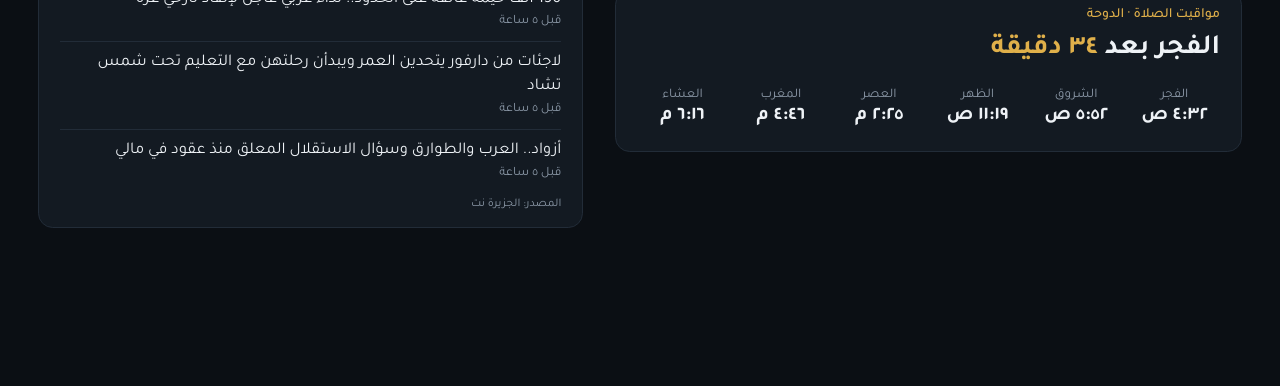
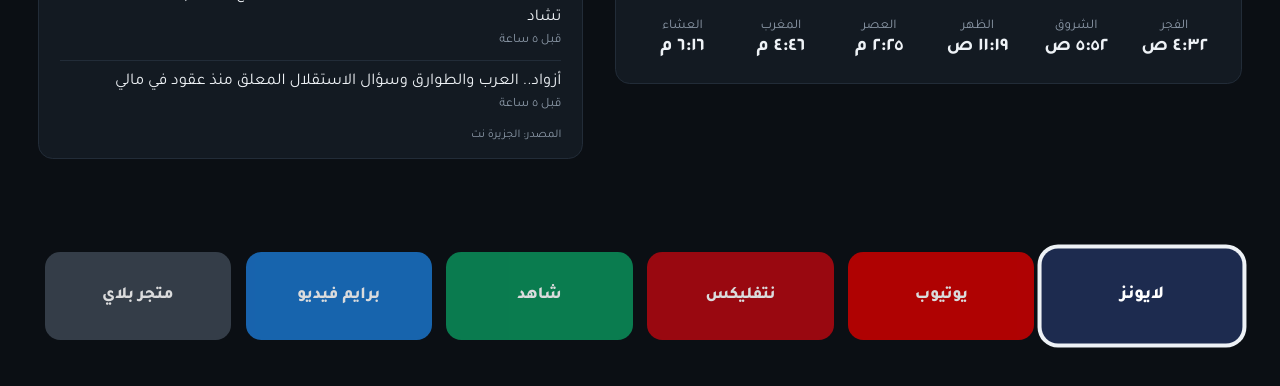
Before and after one commit to hammadashour80-ops/my-tv, a plain HTML site: page index.html in a window 1280 px wide. Shown: the part 410-796 px from the top of the page. Drawn offline with Linux system fonts and the light colour scheme.

Commit message:
An apps bar: LionzTV, YouTube, Netflix, Shahid, Prime Video, Play Store, moved through with the remote's arrows
Inside the coming app window.TVApp.open(package) starts one; in a browser an intent: link is tried.

Co-Authored-By: Claude Opus 5.5 <noreply@anthropic.com>

```diff
--- a/index.html
+++ b/index.html
@@ -13,7 +13,7 @@
   * { box-sizing: border-box; margin: 0; padding: 0; }
   html, body { height: 100%; background: var(--bg); color: var(--text); font-family: 'Tajawal', system-ui, sans-serif; overflow: hidden; }
   body { font-size: clamp(14px, 1.15vw, 26px); }
-  #wrap { height: 100%; display: grid; grid-template-columns: 1.15fr 1fr; gap: 2.2em; padding: 3vh 3vw; transition: transform 2s; }
+  #wrap { height: 100%; display: grid; grid-template-columns: 1.15fr 1fr; grid-template-rows: minmax(0, 1fr) auto; gap: 1.6em 2.2em; padding: 3vh 3vw; transition: transform 2s; }
   .left { display: flex; flex-direction: column; justify-content: center; gap: 1.6em; }
   .right { display: flex; flex-direction: column; gap: 1.2em; justify-content: center; min-width: 0; }
 
@@ -48,12 +48,21 @@
   .src { color: var(--dim); font-size: .8em; margin-top: .4em; }
   .stale { color: var(--loss); font-size: .8em; }
 
+  #apps { grid-column: 1 / -1; display: flex; gap: 1em; justify-content: center; }
+  .app { flex: 0 1 11em; height: 5.2em; border: 0; border-radius: .9em; color: #fff; font: inherit; font-size: 1.15em; font-weight: 800;
+         cursor: pointer; outline: none; transition: transform .15s, box-shadow .15s; box-shadow: 0 0 0 0 transparent; opacity: .85; }
+  .app:focus, .app:hover { transform: scale(1.08); box-shadow: 0 0 0 .22em var(--text); opacity: 1; }
+  .app small { display: block; font-size: .62em; font-weight: 500; opacity: .85; margin-top: .2em; }
+  #app-note { grid-column: 1 / -1; text-align: center; color: var(--loss); font-size: .85em; min-height: 1em; margin-top: -.8em; }
+
   @media (max-width: 900px) {
     html, body { overflow: auto; }
     body { font-size: 15px; }
     #wrap { grid-template-columns: 1fr; padding: 16px; height: auto; }
     #clock { font-size: 4.5em; }
     #prayers { grid-template-columns: repeat(3, 1fr); }
+    #apps { flex-wrap: wrap; }
+    .app { flex-basis: 8em; }
   }
 </style>
 </head>
@@ -75,6 +84,8 @@
     <div class="card"><h2>أخبار عاجلة</h2><ul id="news"><li>جارٍ التحميل…</li></ul><div class="src">المصدر: الجزيرة نت</div></div>
     <div id="stale" class="stale"></div>
   </section>
+  <nav id="apps" aria-label="التطبيقات"></nav>
+  <div id="app-note"></div>
 </div>
 <script>
 'use strict';
@@ -210,6 +221,37 @@ function drift() {
   $('wrap').style.transform = `translate(${x}px, ${y}px)`;
 }
 
+// ---- apps -------------------------------------------------------------------------------------------------------------
+// the TV's own apps. Inside our app (later) window.TVApp.open(package) starts one; in a browser an intent: link is tried.
+const APPS = [
+  { name: 'لايونز', pkg: 'com.shadeed.lionztv', bg: '#1d2b4f' },
+  { name: 'يوتيوب', pkg: 'com.google.android.youtube.tv', bg: '#cc0000' },
+  { name: 'نتفليكس', pkg: 'com.netflix.ninja', bg: '#b20710' },
+  { name: 'شاهد', pkg: 'net.mbc.shahidTV', bg: '#0a8f5a' },
+  { name: 'برايم فيديو', pkg: 'com.amazon.amazonvideo.livingroom', bg: '#1a73c8' },
+  { name: 'متجر بلاي', pkg: 'com.android.vending', bg: '#3c4652' },
+];
+function openApp(pkg) {
+  if (window.TVApp && window.TVApp.open) { window.TVApp.open(pkg); return; }
+  $('app-note').textContent = 'فتح التطبيقات من المتصفح قد لا يعمل؛ في التطبيق الحقيقي يعمل.';
+  location.href = `intent:#Intent;action=android.intent.action.MAIN;category=android.intent.category.LEANBACK_LAUNCHER;package=${pkg};end`;
+}
+function renderApps() {
+  $('apps').innerHTML = APPS.map((a, i) =>
+    `<button class="app" data-i="${i}" style="background:${a.bg}">${esc(a.name)}</button>`).join('');
+  const tiles = [...document.querySelectorAll('.app')];
+  tiles.forEach(t => t.addEventListener('click', () => openApp(APPS[+t.dataset.i].pkg)));
+  // the remote's arrows: right to left is the reading order here, so ◀ goes to the next app
+  document.addEventListener('keydown', e => {
+    const i = tiles.indexOf(document.activeElement);
+    if (i < 0) { if (/^Arrow/.test(e.key)) { tiles[0].focus(); e.preventDefault(); } return; }
+    if (e.key === 'ArrowLeft' && i < tiles.length - 1) { tiles[i + 1].focus(); e.preventDefault(); }
+    if (e.key === 'ArrowRight' && i > 0) { tiles[i - 1].focus(); e.preventDefault(); }
+  });
+  tiles[0].focus();
+}
+
+renderApps();
 load();
 setInterval(load, RELOAD_MS);
 setInterval(tick, 1000);
```
